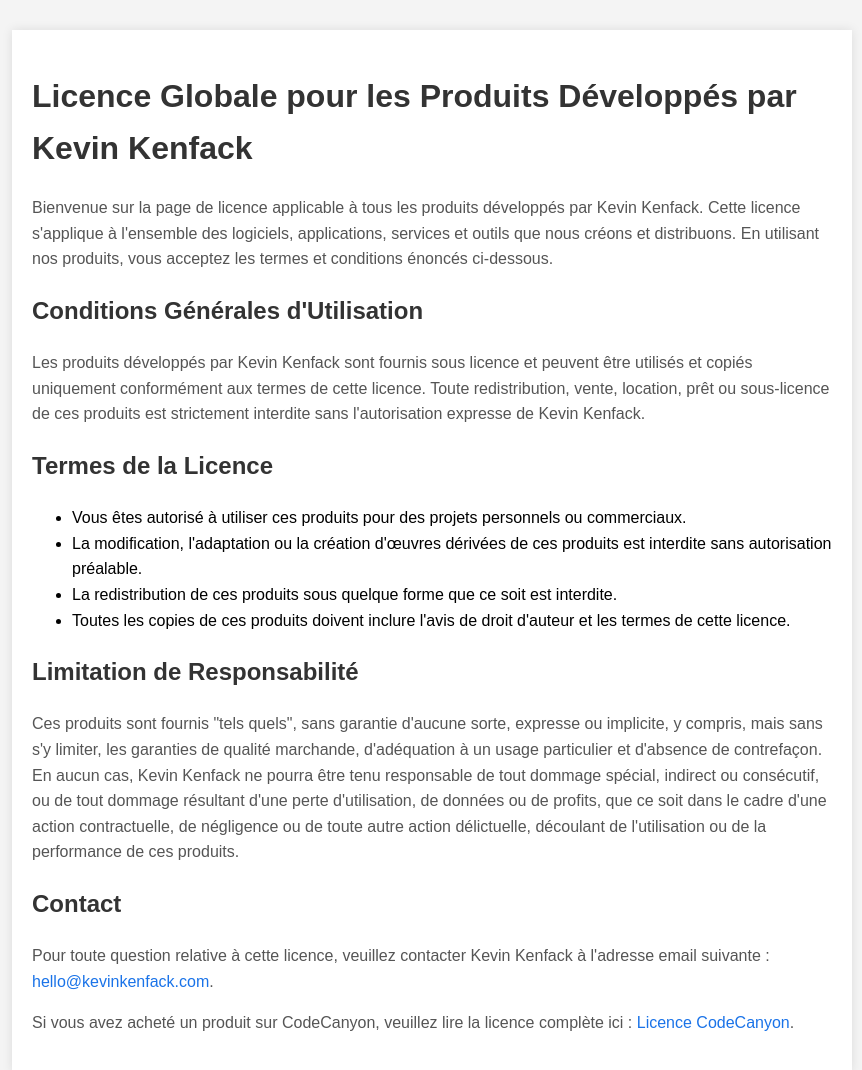
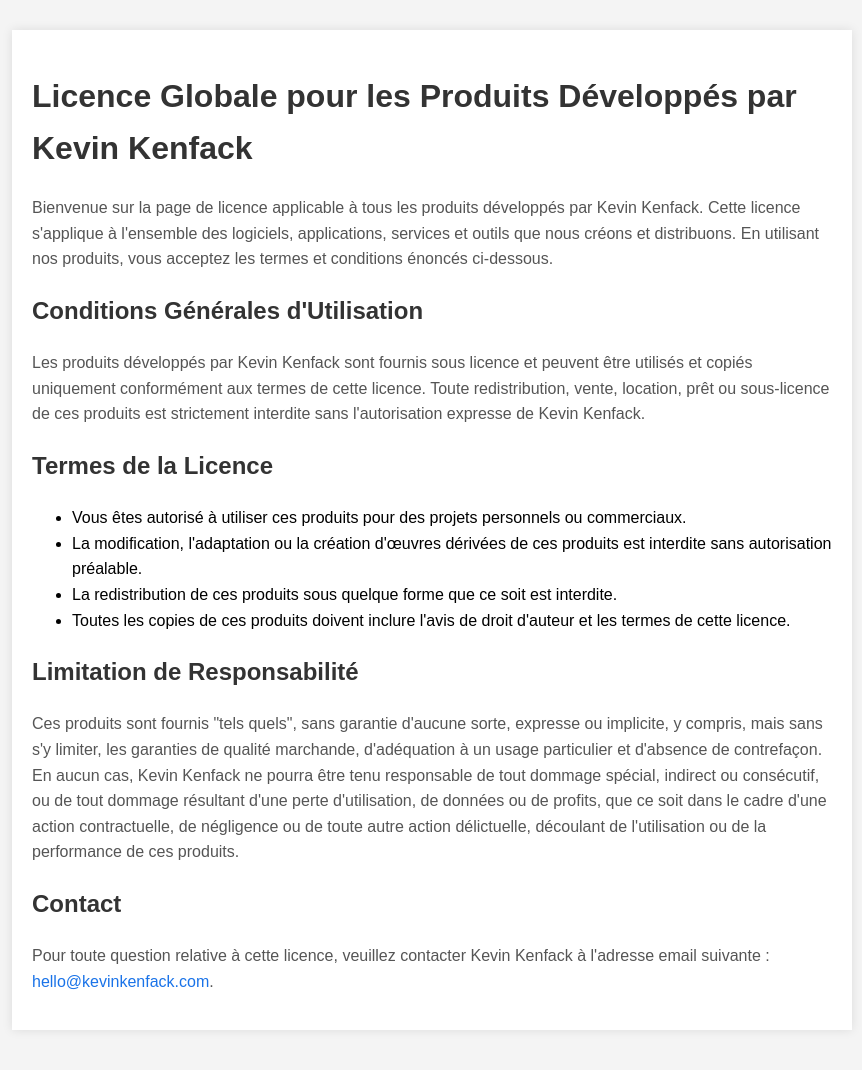
Before and after one commit to kevinkenfack/pro-portfolio, a website: page public/licence/index.html in a window 1280 px wide. Shown: the whole page, without its empty margins (208-1070 px from the left). Drawn offline with Linux system fonts and the light colour scheme.

Commit message:
add licence product

```diff
--- a/public/licence/index.html
+++ b/public/licence/index.html
@@ -55,8 +55,6 @@
 
         <h2>Contact</h2>
         <p>Pour toute question relative à cette licence, veuillez contacter Kevin Kenfack à l'adresse email suivante : <a href="mailto:hello@kevinkenfack.com">hello@kevinkenfack.com</a>.</p>
-
-        <p>Si vous avez acheté un produit sur CodeCanyon, veuillez lire la licence complète ici : <a href="https://codecanyon.net/licenses/standard" target="_blank">Licence CodeCanyon</a>.</p>
     </div>
 </body>
 </html>
```
